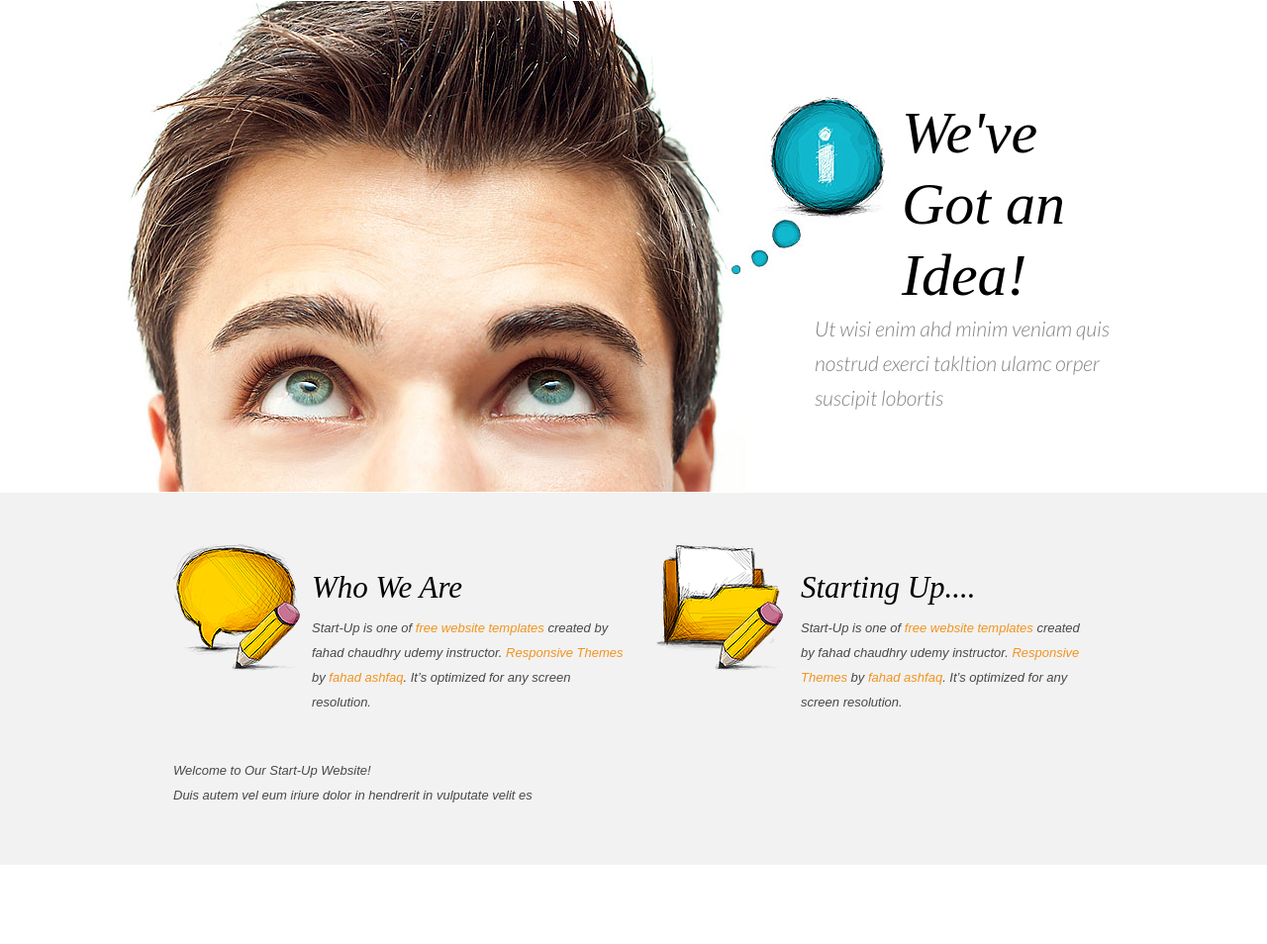
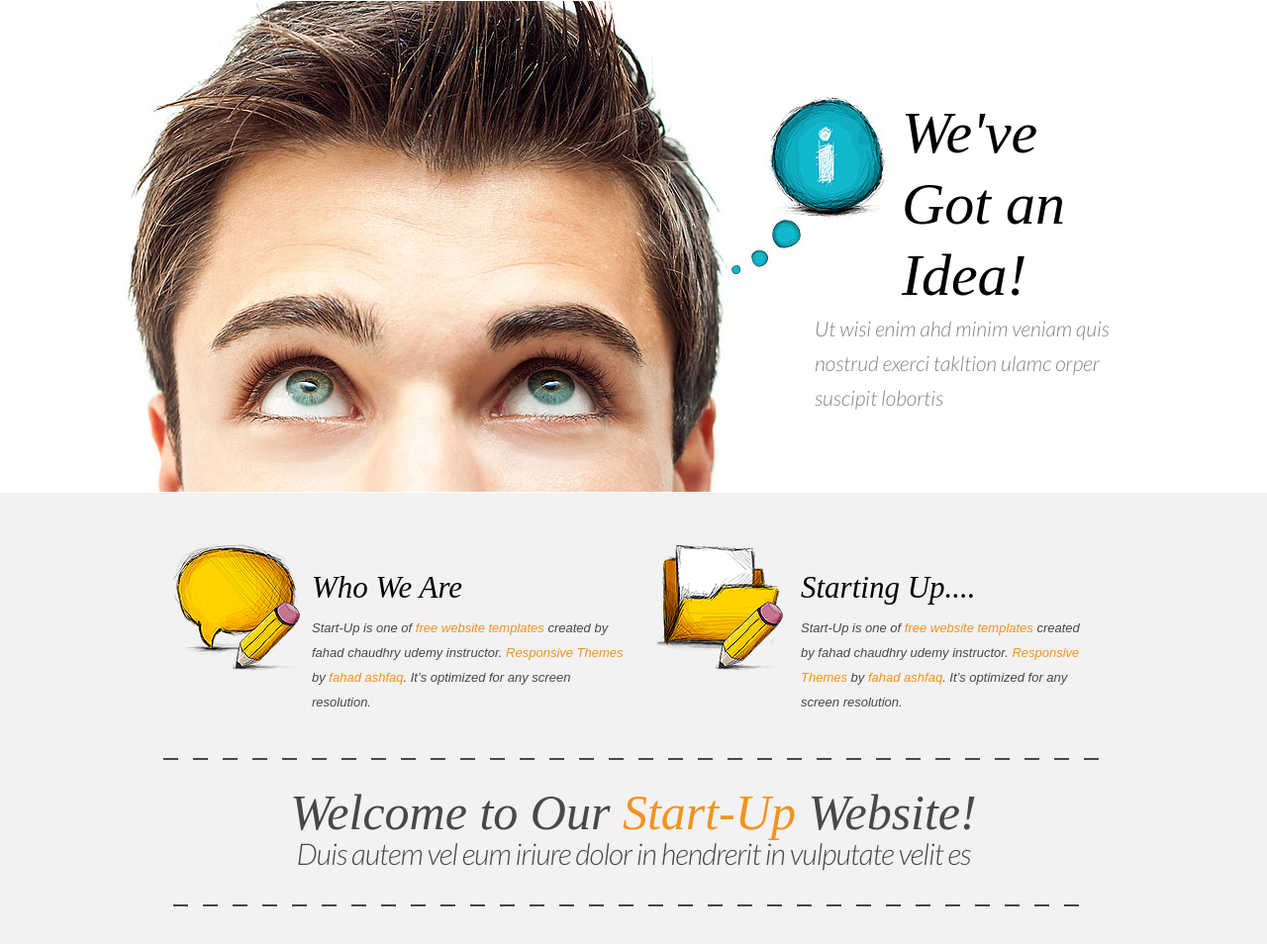
Before and after one commit to DouliDev/Start-up, a plain HTML site: page index.html in a window 1280 px wide. Shown: the part 182-1136 px from the top of the page at 99% size. Before the commit the page ends 1056 px from the top, so only its background shows below. Drawn offline with Linux system fonts and the light colour scheme; a web font is replaced by a local one.

Commit message:
style the text between tow lines
we 'he created the dashed line by repeating and gif img in x axis and make it 100% width,then style them

```diff
--- a/css/app.css
+++ b/css/app.css
@@ -110,6 +110,19 @@ ul.menu li a:hover, ul.menu li.current a{
 .box-1 h2{
 	margin-bottom: 8px;
 }
+.box-2{
+	background: url('../images/line-1.gif') 0 0 repeat-x;
+}
+.box-2 .wrap-col{
+	background: url('../images/line-1.gif') 0 bottom repeat-x;
+	padding: 15px 0 36px 0;
+	text-align: center;
+
+}
+.box-2 p.text-4{
+	margin-top: -7px;
+}
+
 .clear{
 	clear: both;
 	width: 100%;
@@ -158,6 +171,26 @@ a:hover{
 	line-height: 35px;
 
 }
+.text-3{
+	font-family: "bilbo";
+	color: #484848;
+	font-size: 50px;
+	line-height: 60px;
+
+}
+.text-3 span{
+	color:#F2931F;
+}
+.text-4{
+	font-family: "lato";
+	line-height: 300px;
+	font-style: italic;
+	color: #484848;
+	font-size: 30px;
+	line-height: 36px;
+	letter-spacing: -1px;
+
+}
 h2{
 	font-size: 31px;
 	line-height: 40px;
--- a/css/grid.css
+++ b/css/grid.css
@@ -18,9 +18,13 @@
 .container .wrap-col{
 	margin: 10px;
 }
-.container .adjust-1{
+.container .adjust-1,.container .adjust-0{
 	float: left;
 	display: inline-block;
+}
+.container .adjust-0{
+	width: 100%;
+
 }
 .container .adjust-1{
 	width: 50%;
```
